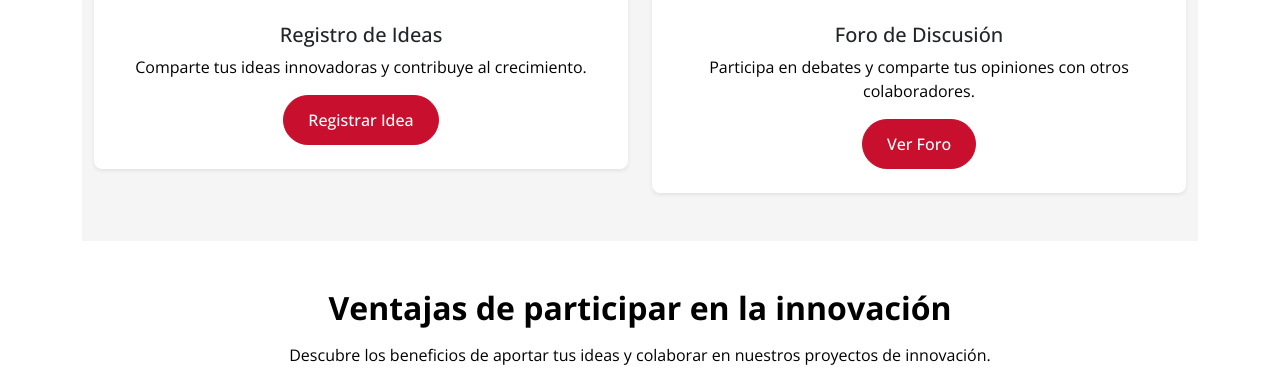
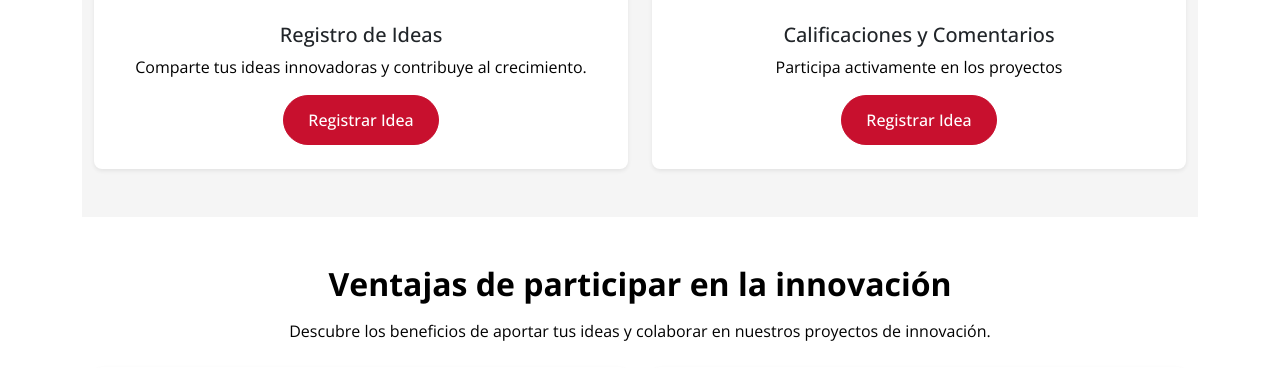
Before and after one commit to Juanstevan1/Yamaha-ideas, a Django app: page / in a window 1280 px wide. Shown: the part 891-1259 px from the top of the page. Run offline with Django 5.2, Linux system fonts and the light colour scheme; some libraries are stand-ins or nearby versions.

Commit message:
fix: fixing home for logical

```diff
--- a/home/templates/home/index.html
+++ b/home/templates/home/index.html
@@ -54,13 +54,13 @@
                     <img alt="Foro de Discusión" class="card-img-top" height="200" src="{% static '/images/tercera.jpg' %}" width="350"/>
                     <div class="card-body text-center">
                         <h5 class="card-title">
-                            Foro de Discusión
+                            Calificaciones y Comentarios
                         </h5>
                         <p class="card-text">
-                            Participa en debates y comparte tus opiniones con otros colaboradores.
+                            Participa activamente en los proyectos
                         </p>
                         <a class="btn btn-primary-custom" href="#">
-                            Ver Foro
+                            Registrar Idea
                         </a>
                     </div>
                 </div>
```
